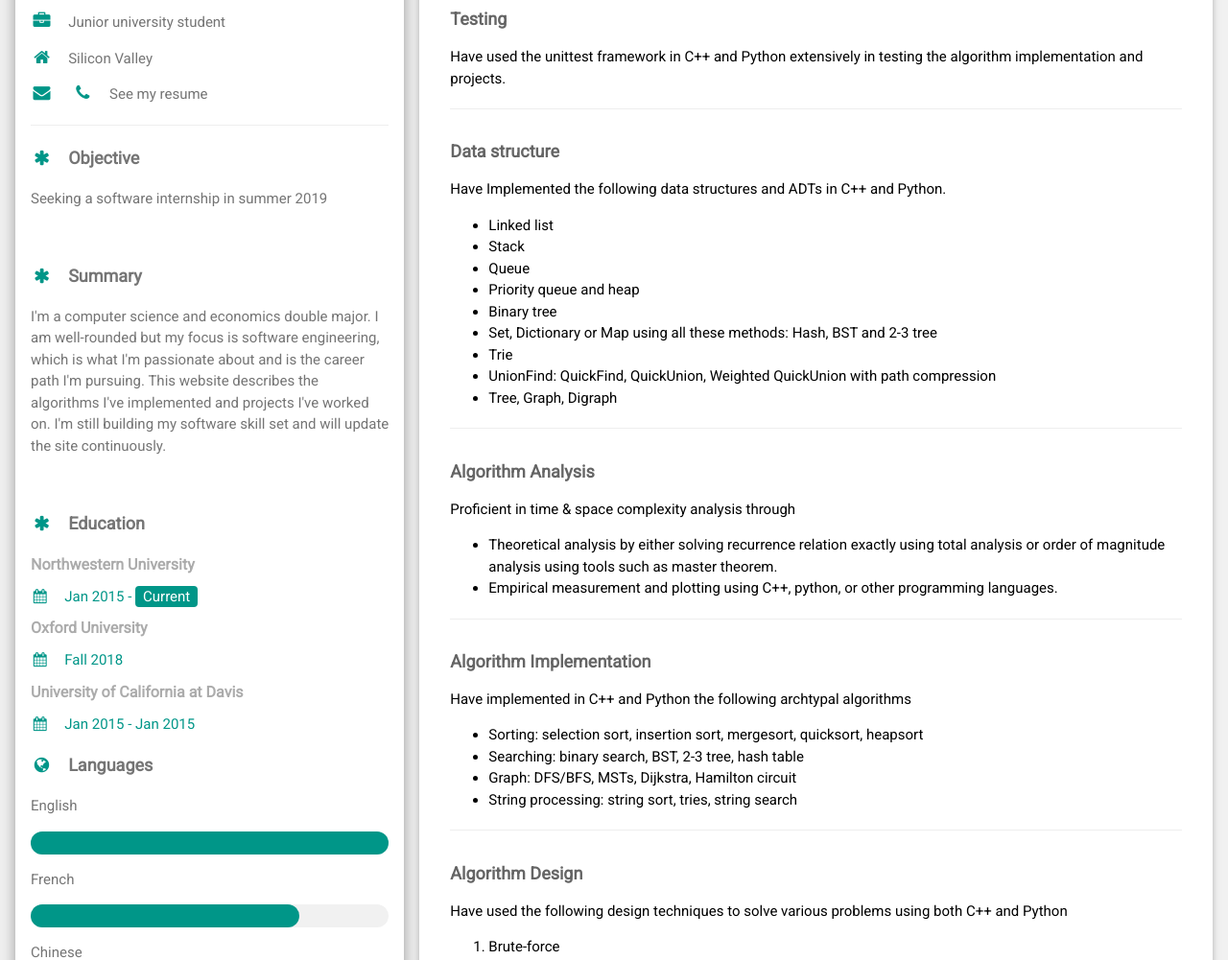
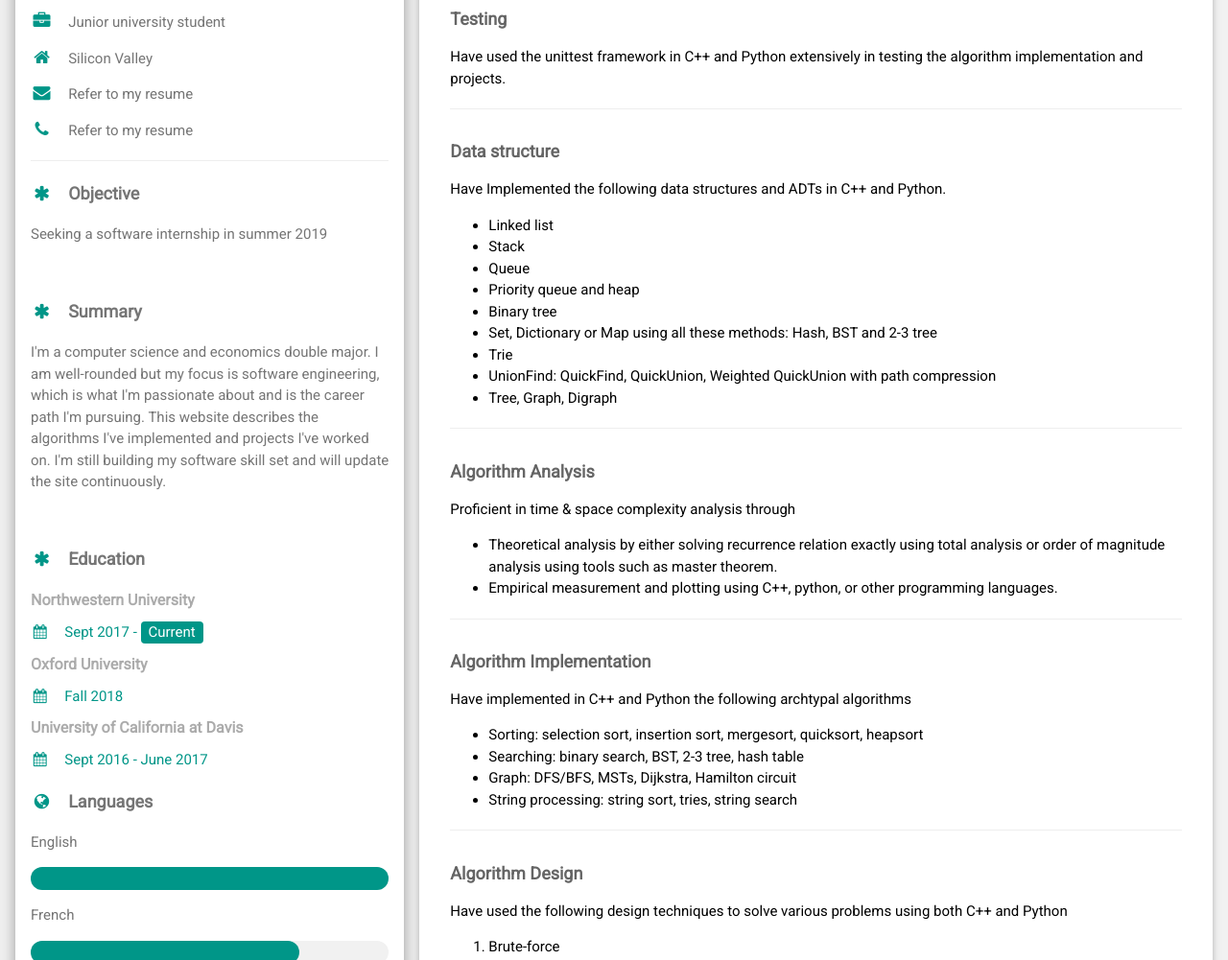
Before and after one commit to clqian/clqian.github.io, a plain HTML site: page index.html in a window 1280 px wide. Shown: the part 323-1324 px from the top of the page at 96% size. Drawn offline with nearby package versions, Linux system fonts and the light colour scheme.

Commit message:
small updates

```diff
--- a/index.html
+++ b/index.html
@@ -30,8 +30,8 @@ html,body,h1,h2,h3,h4,h5,h6 {font-family: "Roboto", sans-serif}
         <div class="w3-container">
           <p><i class="fa fa-briefcase fa-fw w3-margin-right w3-large w3-text-teal"></i>Junior university student</p>
           <p><i class="fa fa-home fa-fw w3-margin-right w3-large w3-text-teal"></i>Silicon Valley</p>
-                   <p><i class="fa fa-envelope fa-fw w3-margin-right w3-large w3-text-teal"></i>
-          <i class="fa fa-phone fa-fw w3-margin-right w3-large w3-text-teal"></i>See my resume</p>
+          <p><i class="fa fa-envelope fa-fw w3-margin-right w3-large w3-text-teal"></i>Refer to my resume</p>
+          <p><i class="fa fa-phone fa-fw w3-margin-right w3-large w3-text-teal"></i>Refer to my resume</p>
           <hr>
 
           <p class="w3-large"><b><i class="fa fa-asterisk fa-fw w3-margin-right w3-text-teal"></i>Objective</b></p>
@@ -45,13 +45,13 @@ html,body,h1,h2,h3,h4,h5,h6 {font-family: "Roboto", sans-serif}
 
           <p class="w3-large"><b><i class="fa fa-asterisk fa-fw w3-margin-right w3-text-teal"></i>Education</b></p>
                     <h6 class="w3-opacity"><b>Northwestern University</b></h6>
-          <h7 class="w3-text-teal"><i class="fa fa-calendar fa-fw w3-margin-right"></i>Jan 2015 - <span class="w3-tag w3-teal w3-round">Current</span></h7>
+          <h7 class="w3-text-teal"><i class="fa fa-calendar fa-fw w3-margin-right"></i>Sept 2017 - <span class="w3-tag w3-teal w3-round">Current</span></h7>
 
                     <h6 class="w3-opacity"><b>Oxford University</b></h6>
           <h7 class="w3-text-teal"><i class="fa fa-calendar fa-fw w3-margin-right"></i>Fall 2018</h7>
 
                     <h6 class="w3-opacity"><b>University of California at Davis</b></h6>
-          <h7 class="w3-text-teal"><i class="fa fa-calendar fa-fw w3-margin-right"></i>Jan 2015 - Jan 2015</h7>
+          <h7 class="w3-text-teal"><i class="fa fa-calendar fa-fw w3-margin-right"></i>Sept 2016 - June 2017</h7>
           <br>
 
           <p class="w3-large w3-text-theme"><b><i class="fa fa-globe fa-fw w3-margin-right w3-text-teal"></i>Languages</b></p>
```
